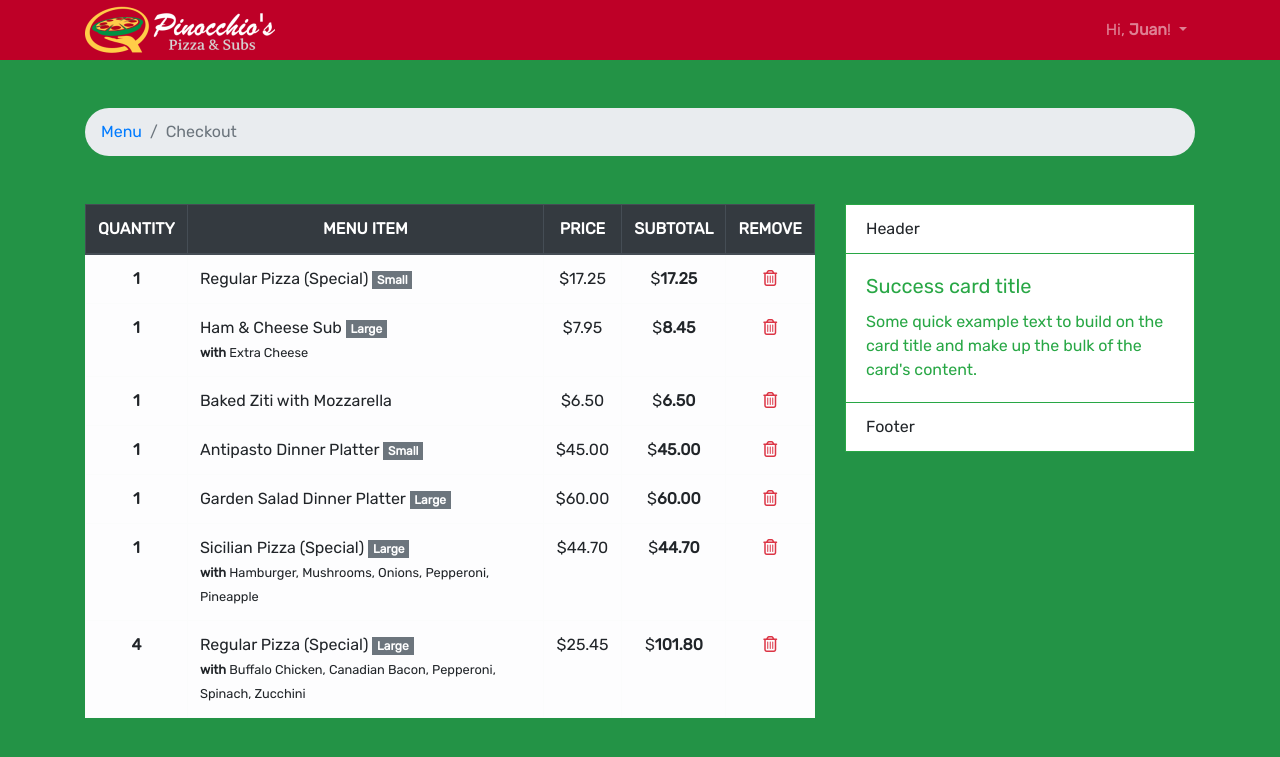
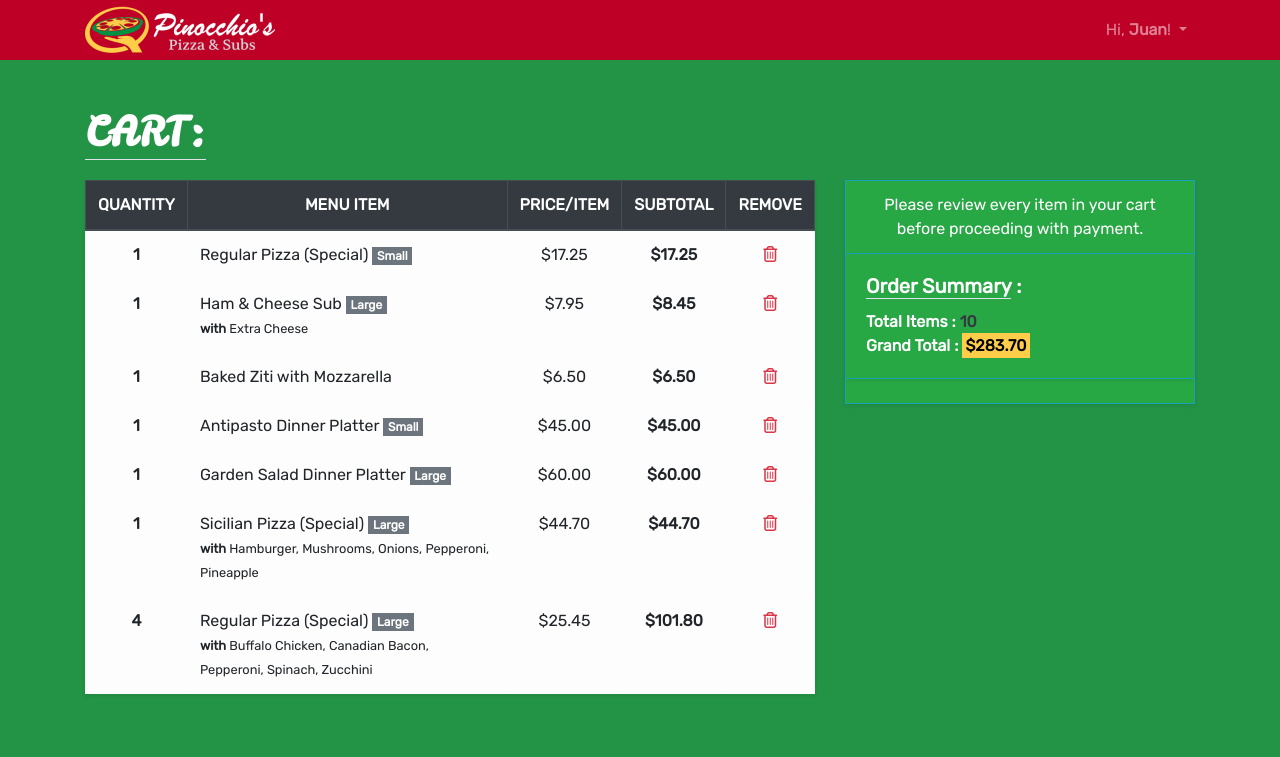
Before and after one commit to guymelef/django-pizza, a Django app: page /cart/ in a window 1280 px wide. Shown: the top 757 px of the page. Run offline with Django 3.2, Linux system fonts and the light colour scheme; a user stored in the database is signed in; data comes from the database, SQL or seed files in the repository; both versions use the stored data as it was after the commit; some libraries are stand-ins or nearby versions.

Commit message:
Edit checkout and menu page, refactor toppings code

```diff
--- a/cart/views.py
+++ b/cart/views.py
@@ -1,5 +1,8 @@
+import stripe
+
+from django.conf import settings
 from django.shortcuts import render, redirect
-from django.http import HttpResponse, JsonResponse, Http404
+from django.http import JsonResponse, Http404
 from django.contrib.auth.decorators import login_required
 
 from django.contrib.auth.models import User
@@ -7,20 +10,51 @@ from .models import CartItem
 from orders.models import RegularPizza, SicilianPizza, PizzaTopping, Sub, SubExtra, Pasta, Salad, DinnerPlatter
 
 
+stripe.api_key = settings.STRIPE_SECRET_KEY
+
 # Create your views here.
 @login_required
 def cart(request):
     user = request.user.id
     cart_items = CartItem.objects.filter(user=user, status='CART')
     context = {
-        'cart_items': cart_items
+        'cart_items': cart_items,
+        'key': settings.STRIPE_PUBLISHABLE_KEY,
     }
-
+    cart_total = 0
+    cart_quantity = 0
+    for item in cart_items:
+        cart_total += item.sub_total
+        cart_quantity += item.quantity
+    if cart_total != 0:
+        context['cart_total'] = format(cart_total, '.2f')
+        context['stripe_total'] = str(cart_total).replace('.',"")
+        context['cart_quantity'] = cart_quantity
     return render(request, 'cart/cart.html', context)
 
 @login_required
 def checkout(request):
-    return HttpResponse('Check out orders here.')
+    if request.method == 'POST':
+        user = request.user.id
+        cart_items = CartItem.objects.filter(user=user, status='CART')
+
+        cart_total = 0
+        for item in cart_items:
+            cart_total += item.sub_total
+        amount = str(cart_total).replace('.','')
+
+        CartItem.objects.filter(user=user, status='CART').update(status='PEND')
+
+        charge = stripe.Charge.create(
+            amount=amount,
+            currency='usd',
+            description="Pinocchio's Pizza & Subs",
+            source=request.POST['stripeToken']
+        )
+
+        context = {'cart_total': cart_total}
+        return render(request, 'cart/checkout.html', context)
+    raise Http404
 
 @login_required
 def addorder(request):
@@ -214,11 +248,13 @@ def deleteorder(request):
 
         cart_items = CartItem.objects.filter(user=user, status='CART')
         cart_total = 0
+        cart_quantity = 0
         for item in cart_items:
             cart_total += item.sub_total
+            cart_quantity += item.quantity
         cart_total = format(cart_total, '.2f')
 
-        return JsonResponse({'success': True, 'cart_total': cart_total})
+        return JsonResponse({'success': True, 'cart_total': cart_total, 'cart_quantity': cart_quantity})
 
     # if user reaches page by other request method
     else:
--- a/pizza/settings.py
+++ b/pizza/settings.py
@@ -128,4 +128,6 @@ LOGIN_URL = 'login'
 LOGOUT_REDIRECT_URL = 'home'
 LOGIN_REDIRECT_URL = 'home'
 
-SESSION_SAVE_EVERY_REQUEST = True
+# Stripe API
+STRIPE_SECRET_KEY = 'sk_test_Kr6nnPU5Qmz0LB76hnn27A4Q00yMINtfSS'
+STRIPE_PUBLISHABLE_KEY = 'pk_test_NpNVBvyoxRmQI6STt7GosMs000doRNLZew'
--- /dev/null
+++ b/static/css/cart.css
@@ -0,0 +1,37 @@
+h1, h3 {
+  font-family: 'Leckerli One', sans-serif;
+}
+
+.fa-trash-alt:hover {
+  color: red!important;
+  cursor: pointer;
+}
+
+mark {
+  background-color: #FFCD4A;
+}
+
+#pizza-cat {
+  background-image: url('../img/pizza-cat.jpg');
+  filter: blur(3px);
+  -webkit-filter: blur(3px);
+  background-position: center;
+  background-repeat: no-repeat;
+  background-size: cover;
+}
+
+.bg-text {
+  background-color: rgb(0,0,0); /* Fallback color */
+  background-color: rgba(0,0,0, 0.4); /* Black w/opacity/see-through */
+  color: white;
+  font-weight: bold;
+  border: 3px solid #f1f1f1;
+  position: absolute;
+  top: 75%;
+  left: 50%;
+  transform: translate(-50%, -50%);
+  z-index: 2;
+  width: 75%;
+  padding: 20px;
+  text-align: center;
+}
--- a/static/css/home.css
+++ b/static/css/home.css
@@ -5,13 +5,7 @@ button[data-toggle="collapse"], button[data-toggle="collapse"]:hover {
   color: #239346; /* rgb(0,146,70) */
 }
 
-h1 {
-  font-family: 'Leckerli One', sans-serif;
-  text-transform: uppercase;
-  text-decoration: underline;
-}
-
-h3 {
+h1, h3 {
   font-family: 'Leckerli One', sans-serif;
 }
 
@@ -118,7 +112,7 @@ td>div>label:hover {
 #cart-items-div {
   overflow:auto;
   max-width: 336px;
-  max-height:360px;
+  max-height:330px;
   min-height: 225px;
 }
 
--- /dev/null
+++ b/static/js/cart.js
@@ -0,0 +1,53 @@
+function csrfSafeMethod(method) {
+  // these HTTP methods do not require CSRF protection
+  return (/^(GET|HEAD|OPTIONS|TRACE)$/.test(method));
+}
+
+function getCookie(name) {
+  var cookieValue = null;
+  if (document.cookie && document.cookie !== '') {
+      var cookies = document.cookie.split(';');
+      for (var i = 0; i < cookies.length; i++) {
+          var cookie = cookies[i].trim();
+          // Does this cookie string begin with the name we want?
+          if (cookie.substring(0, name.length + 1) === (name + '=')) {
+              cookieValue = decodeURIComponent(cookie.substring(name.length + 1));
+              break;
+          }
+      }
+  }
+  return cookieValue;
+}
+
+function deleteOrder(order) {
+  const order_id = order.parentElement.parentElement.dataset.orderid;
+  const data = {'order_id' : order_id};
+  var csrftoken = getCookie('csrftoken');
+
+  $.ajaxSetup({
+    beforeSend: function(xhr, settings) {
+      if (!csrfSafeMethod(settings.type) && !this.crossDomain) {
+        xhr.setRequestHeader("X-CSRFToken", csrftoken);
+      }
+    }
+  });
+  $.ajax({
+    url: 'deleteorder/',
+    type: 'POST',
+    data: data,
+    dataType: 'json',
+    success: function (data) {
+      if (data.error) {
+        alert(data.error);
+      } else {
+        if (data.cart_total == 0) {
+          location.reload();
+        } else {
+          order.parentElement.parentElement.style.display = "none";
+          document.querySelector('#cart-quantity').innerHTML = data.cart_quantity;
+          document.querySelector('#cart-total').innerHTML = `: <mark>$${data.cart_total}</mark>`;
+        }
+      }
+    }
+  })
+}
--- a/templates/cart/cart.html
+++ b/templates/cart/cart.html
@@ -1,33 +1,27 @@
 {% extends 'base.html' %}
 {% load static %}
-
     {% block stylesheet %}
-<link rel="stylesheet" href="{% static 'css/home.css' %}">
+    <link rel="stylesheet" href="{% static 'css/cart.css' %}">
     {% endblock %}
-
     {% block script %}
     <script src="https://kit.fontawesome.com/f3ec200c17.js"></script>
+    <script src="{% static 'js/cart.js' %}"></script>
     {% endblock %}
 
     {% block body_content %}
-<div class="container mt-5">
-  <nav aria-label="breadcrumb">
-    <ol class="breadcrumb rounded-pill">
-      <li class="breadcrumb-item"><a href="{% url 'home' %}">Menu</a></li>
-      <li class="breadcrumb-item active" aria-current="page">Checkout</li>
-    </ol>
-  </nav>
-
-  <div class="row mt-5">
+    <div class="container">
+      <h1 class="mt-5 mb-4 text-white font-weight-bold text-uppercase" id="cart"><a href="#cart" class="text-decoration-none text-reset border-bottom">Cart:</a></h1>
+      {% if cart_items %}
+      <div class="row">
         <div class="col-8 rounded">
-      <table class="table table-hover table-bordered table-light">
+          <table class="table table-hover table-bordered table-light shadow-sm">
             <thead class="thead-dark">
-          <tr>
-            <th scope="col" class="text-uppercase text-center">Quantity</th>
-            <th scope="col" class="text-uppercase text-center">Menu Item</th>
-            <th scope="col" class="text-uppercase text-center">Price</th>
-            <th scope="col" class="text-uppercase text-center">Subtotal</th>
-            <th scope="col" class="text-uppercase text-center">Remove</th>
+              <tr class="text-uppercase text-center">
+                <th scope="col">Quantity</th>
+                <th scope="col">Menu Item</th>
+                <th scope="col">Price/Item</th>
+                <th scope="col">Subtotal</th>
+                <th scope="col">Remove</th>
               </tr>
             </thead>
             <tbody>
@@ -45,7 +39,7 @@
                   {% endif %}
                 </td>
                 <td class="text-center">${{item.price}}</td>
-            <td class="text-center">$<span class="font-weight-bold">{{item.sub_total}}</span></td>
+                <td class="text-center"><span class="font-weight-bolder">$</span><span class="font-weight-bold">{{item.sub_total}}</span></td>
                 <td class="text-center"><i class="far fa-trash-alt text-danger" title="Remove order?" onclick="deleteOrder(this)"></i></td>
               </tr>
               {% endfor %}
@@ -53,20 +47,44 @@
           </table>
         </div>
         <div class="col-4">
-      <div class="card border-success mb-3 rounded-0">
-        <div class="card-header bg-transparent border-success">Header</div>
-        <div class="card-body text-success">
-          <h5 class="card-title">Success card title</h5>
-          <p class="card-text">Some quick example text to build on the card title and make up the bulk of the card's content.</p>
+          <div class="card bg-success text-white border-info mb-3 rounded-0 shadow-sm">
+            <div class="card-header bg-transparent border-info text-center">Please review every item in your cart before proceeding with payment.</div>
+            <div class="card-body text-white shadow-sm">
+              <h5 class="card-title font-weight-bold"><span class="border-bottom">Order Summary</span> :</h5>
+              <p class="card-text">
+                <span class="font-weight-bold">Total Items :
+                  <span class="text-dark" id="cart-quantity">{{cart_quantity}}</span>
+                </span>
+                <br>
+                <span class="font-weight-bold">Grand Total
+                  <span id="cart-total">
+                    : <mark>${{cart_total}}</mark>
+                  </span>
+                </span>
+              </p>
             </div>
-        <div class="card-footer bg-transparent border-success">Footer</div>
+            <div class="card-footer bg-transparent border-info text-center">
+              <form action="{% url 'checkout' %}" method="post">
+                {% csrf_token %}
+                <script src="https://checkout.stripe.com/checkout.js"
+                    class="stripe-button"
+                    data-key="{{ key }}"
+                    data-description="Pinocchio's Pizza & Subs"
+                    data-amount="{{stripe_total}}"
+                    data-locale="auto">
+                </script>
+              </form>
             </div>
           </div>
         </div>
-
-
-
       </div>
-
-
+      {% else %}
+      <div id="pizza-cat" class="pt-5 mb-5 rounded vh-100"></div>
+      <div class="bg-text">
+        <h2>This cat is hungry for some pizza.</h2>
+        <h1 style="font-size:50px">Let's add food to your cart!</h1>
+        <a href="{% url 'home' %}#menu" class="btn btn-lg btn-success font-weight-bold">Back to Menu</a>
+      </div>
+      {% endif %}
+    </div>
     {% endblock %}
--- a/templates/includes/dynamicModal.html
+++ b/templates/includes/dynamicModal.html
@@ -35,7 +35,7 @@
                       <th scope="row" class="text-right border-danger border-bottom">{{this.name}}</th>
                       <td class="text-center border-bottom border-danger">
                         <div class="custom-control custom-radio">
-                          <input type="radio" id="pizzaSmall{{this.id}}" class="custom-control-input" name="size" value="small-{{this.id}}" data-name="{{this.name}}" data-price="{{this.small}}">
+                          <input type="radio" id="pizzaSmall{{this.id}}" class="custom-control-input" name="size" value="small-{{this.id}}" data-name="{{this.name}}" data-price="{{this.small}}" data-toppings="{{this.toppingsCount}}">
                           <label for="pizzaSmall{{this.id}}" class="custom-control-label font-weight-bold font-weight-bold">
                             ${{this.small}}
                           </label>
@@ -43,7 +43,7 @@
                       </td>
                       <td class="text-center border-bottom border-danger">
                         <div class="custom-control custom-radio">
-                          <input type="radio" id="pizzaLarge{{this.id}}" class="custom-control-input" name="size" value="large-{{this.id}}" data-name="{{this.name}}" data-price="{{this.large}}">
+                          <input type="radio" id="pizzaLarge{{this.id}}" class="custom-control-input" name="size" value="large-{{this.id}}" data-name="{{this.name}}" data-price="{{this.large}}" data-toppings="{{this.toppingsCount}}">
                           <label for="pizzaLarge{{this.id}}" class="custom-control-label font-weight-bold font-weight-bold">
                             ${{this.large}}
                           </label>
--- a/templates/orders/home.html
+++ b/templates/orders/home.html
@@ -14,7 +14,7 @@
 
     {% block body_content %}
     <div class="container">
-      <h1 class="mt-4 mb-4 text-white font-weight-bold" id="menu"><a href="#menu" class="text-decoration-none text-reset">Menu:</a></h1>
+      <h1 class="mt-5 mb-4 text-white font-weight-bold" id="menu"><a href="#menu" class="text-decoration-none text-reset text-uppercase border-bottom">Menu:</a></h1>
         <div class="row">
           <div class="col-8">
             <div class="accordion border-0 shadow-sm" id="accordionMenu">
@@ -200,7 +200,7 @@
                   </table>
                 </div>
                 <div id="checkout-div" class="card-footer bg-transparent border-success text-right pr-1">
-                  <button type="button" class="btn btn-lg btn-success font-weight-bold" id="checkout-btn" {%if cart_items%}{%else%}disabled{%endif%}>
+                  <button type="button" class="btn btn-lg btn-success font-weight-bold" id="checkout-btn" {%if cart_items%}{%else%}disabled{%endif%} onclick="cartPageRedirect()">
                     CHECKOUT <span id="cart-total">{%if cart_total%}: <mark>${{cart_total}}</mark>{%endif%}</span>
                   </button>
                 </div>
```
Also changed, not shown: cart/models.py (+5 -2 lines), static/js/menu.js (+15 -29 lines), templates/cart/checkout.html (added, +59 -0 lines), cart/migrations/0004_auto_20190808_0022.py (added), db.sqlite3, static/img/pinocchio.png (added), static/img/pizza-cat.jpg (added). Lines whose indentation alone changed are shown as unchanged.
